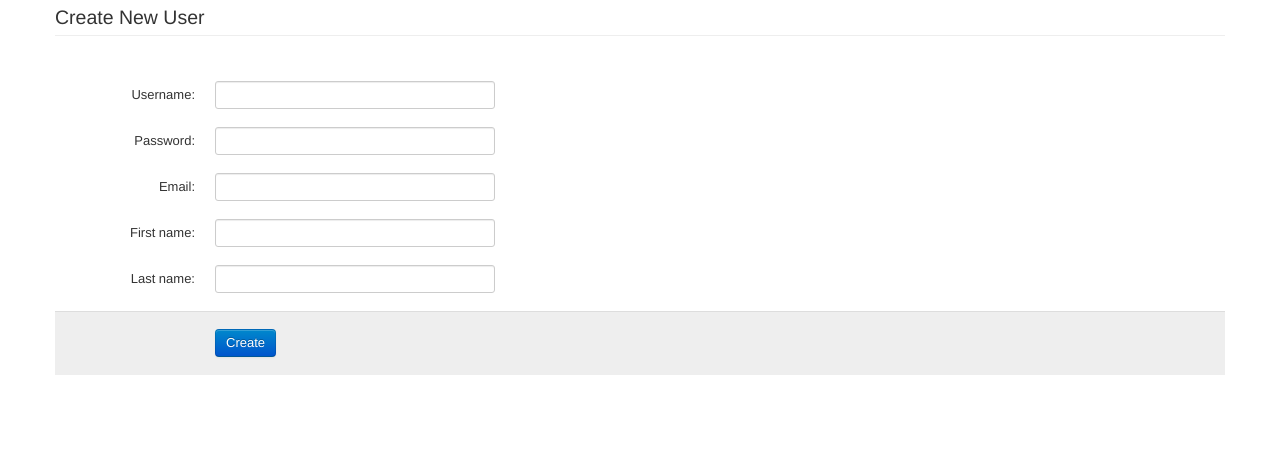
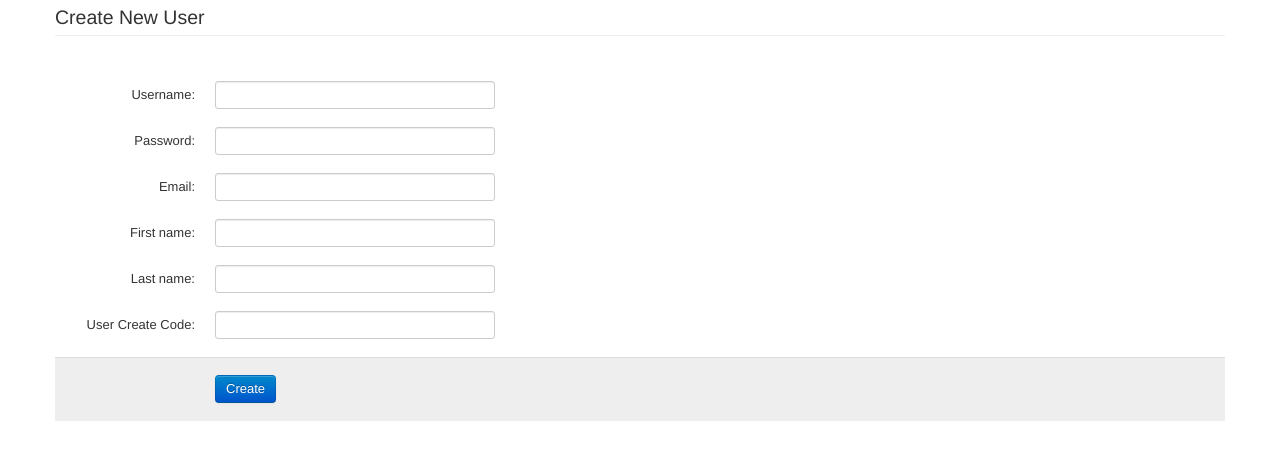
Before and after one commit to jpihl/plotato, a Django app: template projects/templates/user_constructor.html in a window 1280 px wide. Shown: the part 61-521 px from the top of the page. Run offline with Django 3.2, Linux system fonts and the light colour scheme; the template is opened without the code that fills it, so the values that code supplies are empty; some libraries are stand-ins or nearby versions.

Commit message:
a code is now required when adding new users

```diff
--- a/plots/views.py
+++ b/plots/views.py
@@ -40,10 +40,7 @@ def create(request, project_id):
         plot = form.save()
         plot.project = project
         plot.save()
-        #ugly quick fix, try this instead:
-        #from django.core.urlresolvers import reverse
-        #reverse('products.views.filter_by_led')
-        return redirect("/project/details/"+project.key)
+        return redirect(details_project, project_id=project.key)
     return render_to_response('plot_constructor.html',
                              {'project': project,
                               'errors': form.errors},
--- a/projects/middleware.py
+++ b/projects/middleware.py
@@ -4,9 +4,8 @@ from django.shortcuts import HttpResponseRedirect, get_object_or_404
 
 class PermissionDeniedToLoginMiddleware(object):
     def process_exception(self, request, exception):
-    	print "HELLO FROM PermissionDeniedToLoginMiddleware"
         if type(exception) == PermissionDenied:
-            messages.add_message(request, messages.ERROR, 'ERROR: Access denied, please login in as authorized user!')
+            messages.add_message(request, messages.ERROR, 'ERROR: Permission denied, please login in as an authorized user!')
             return HttpResponseRedirect('/')
         return None
 
--- a/projects/models.py
+++ b/projects/models.py
@@ -45,6 +45,6 @@ class Run(models.Model):
     created     = models.DateTimeField(auto_now_add=True)
     data        = DictField()
     def __unicode__(self):
-        return "Run: " + created
+        return "Run: " + self.created
     def user_can_manage_me(self, user):
         return user == self.test.project.owner
--- a/projects/templates/user_constructor.html
+++ b/projects/templates/user_constructor.html
@@ -64,6 +64,18 @@
         <input class="input-xlarge" id="id_last_name" type="text" name="last_name" value="{{user.last_name}}"/>
       </div>
     </div>
+    {% if user.is_anonymous %}
+    {% if errors %}
+      <div class="control-group error">
+    {% else %}
+      <div class="control-group">
+    {% endif %}
+      <label class="control-label" for="id_create_code">User Create Code:</label>
+      <div class="controls">
+        <input class="input-xlarge" id="id_create_code" type="text" name="user_create_code"/>
+      </div>
+    </div>
+    {% endif %}
     <div class="form-actions">
         {% if not user.is_anonymous %}
         <a type="submit" class="btn btn-inverse" href="home">
--- a/settings.py
+++ b/settings.py
@@ -174,3 +174,5 @@ MESSAGE_TAGS = {
     messages.WARNING: 'alert-block alert-warning',
     messages.ERROR: 'alert-block alert-error'
 }
+
+USER_CREATE_CODE = 'secretpassword'
```
Also changed, not shown: projects/views.py (+9 -4 lines), 1 other file.
